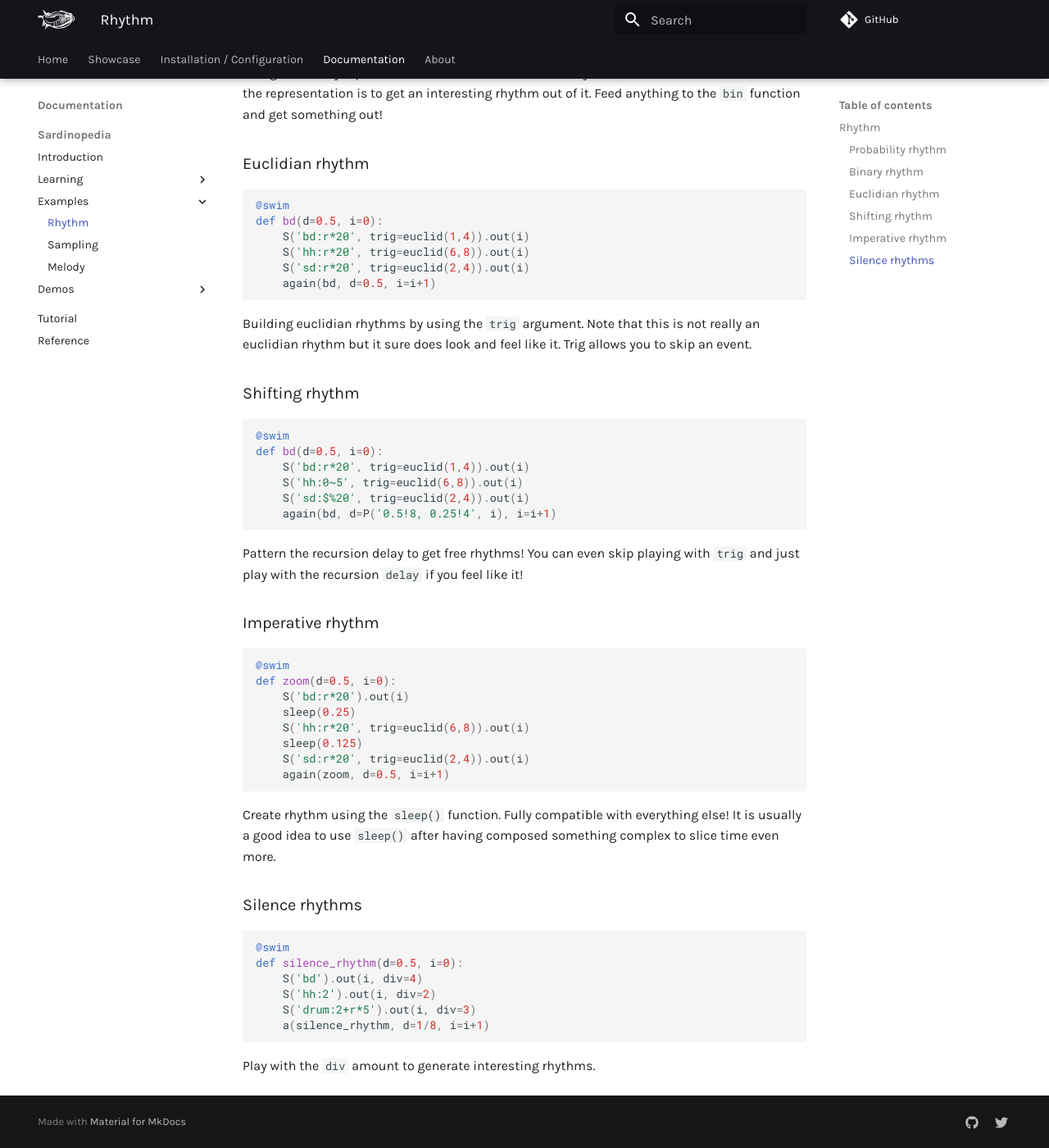
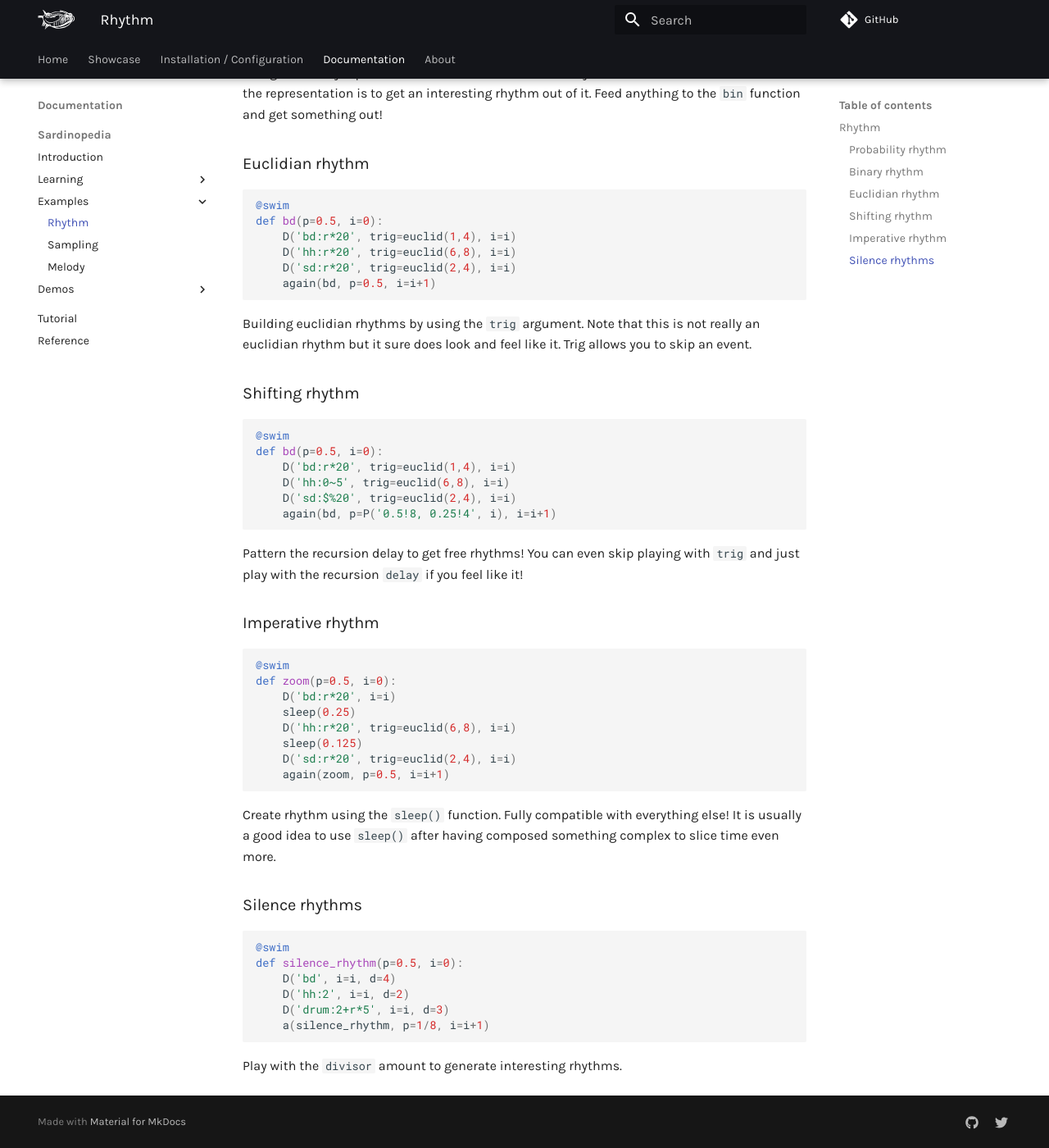
Before and after one commit to EmmaleeBonderud0325/sardine, an MkDocs documentation site: the page built from docs/documentation/sardinopedia/rhythm.md, in a window 1280 px wide and 1400 px high, scrolled down 763 px. Shown: the whole window at 82% size. Built offline with MkDocs 1.6.1 and Material for MkDocs 9.7.7, drawn with Linux system fonts in a browser that asks for light colours; comment, search, counter and statistics services are not loaded; some of the changed text lies outside the part shown.

Commit message:
[docs] syntax update in Rhythm tab

````diff
--- a/docs/documentation/sardinopedia/rhythm.md
+++ b/docs/documentation/sardinopedia/rhythm.md
@@ -4,16 +4,16 @@
 
 ```python3
 @swim
-def bd(d=0.5):
+def bd(p=0.5):
     if often():
-        S('bd').out()
+        D('bd')
     if sometimes():
-        S('hh').out()
+        D('hh')
     else:
-        S('pluck').out()
+        D('pluck')
     # condensed
-    S('sd', trig=1 if sometimes() else 0).out()
-    again(bd, d=0.5)
+    D('sd', trig=1 if sometimes() else 0)
+    again(bd, p=0.5)
 ```
 
 Building rhythms based on chance that an event will happen. Rolling a dice. These small functions are borrowed from **TidalCycles** that is using them intensively in its very thorough patterning system.
@@ -22,9 +22,9 @@ Building rhythms based on chance that an event will happen. Rolling a dice. Thes
 
 ```python3
 @swim
-def bd(d=0.5, i=0):
-    S('bd', trig=bin(20103)).out(i)
-    again(bd, d=0.5, i=i+1)
+def bd(p=0.5, i=0):
+    D('bd', trig=bin(20103), i=i)
+    again(bd, p=0.5, i=i+1)
 ```
 Using the binary representation of a number to build a rhythm. You don't need to know what the representation is to get an interesting rhythm out of it. Feed anything to the `bin` function and get something out!
 
@@ -32,11 +32,11 @@ Using the binary representation of a number to build a rhythm. You don't need to
 
 ```python3
 @swim
-def bd(d=0.5, i=0):
-    S('bd:r*20', trig=euclid(1,4)).out(i)
-    S('hh:r*20', trig=euclid(6,8)).out(i)
-    S('sd:r*20', trig=euclid(2,4)).out(i)
-    again(bd, d=0.5, i=i+1)
+def bd(p=0.5, i=0):
+    D('bd:r*20', trig=euclid(1,4), i=i)
+    D('hh:r*20', trig=euclid(6,8), i=i)
+    D('sd:r*20', trig=euclid(2,4), i=i)
+    again(bd, p=0.5, i=i+1)
 ```
 Building euclidian rhythms by using the `trig` argument. Note that this is not really an euclidian rhythm but it sure does look and feel like it. Trig allows you to skip an event.
 
@@ -44,11 +44,11 @@ Building euclidian rhythms by using the `trig` argument. Note that this is not r
 
 ```python3
 @swim
-def bd(d=0.5, i=0):
-    S('bd:r*20', trig=euclid(1,4)).out(i)
-    S('hh:0~5', trig=euclid(6,8)).out(i)
-    S('sd:$%20', trig=euclid(2,4)).out(i)
-    again(bd, d=P('0.5!8, 0.25!4', i), i=i+1)
+def bd(p=0.5, i=0):
+    D('bd:r*20', trig=euclid(1,4), i=i)
+    D('hh:0~5', trig=euclid(6,8), i=i)
+    D('sd:$%20', trig=euclid(2,4), i=i)
+    again(bd, p=P('0.5!8, 0.25!4', i), i=i+1)
 ```
 Pattern the recursion delay to get free rhythms! You can even skip playing with `trig` and just play with the recursion `delay` if you feel like it!
 
@@ -56,13 +56,13 @@ Pattern the recursion delay to get free rhythms! You can even skip playing with
 
 ```python3
 @swim
-def zoom(d=0.5, i=0):
-    S('bd:r*20').out(i)
+def zoom(p=0.5, i=0):
+    D('bd:r*20', i=i)
     sleep(0.25)
-    S('hh:r*20', trig=euclid(6,8)).out(i)
+    D('hh:r*20', trig=euclid(6,8), i=i)
     sleep(0.125)
-    S('sd:r*20', trig=euclid(2,4)).out(i)
-    again(zoom, d=0.5, i=i+1)
+    D('sd:r*20', trig=euclid(2,4), i=i)
+    again(zoom, p=0.5, i=i+1)
 ```
 Create rhythm using the `sleep()` function. Fully compatible with everything else! It is usually a good idea to use `sleep()` after having composed something complex to slice time even more.
 
@@ -70,11 +70,11 @@ Create rhythm using the `sleep()` function. Fully compatible with everything els
 
 ```python3
 @swim
-def silence_rhythm(d=0.5, i=0):
-    S('bd').out(i, div=4)
-    S('hh:2').out(i, div=2)
-    S('drum:2+r*5').out(i, div=3)
-    a(silence_rhythm, d=1/8, i=i+1)
+def silence_rhythm(p=0.5, i=0):
+    D('bd', i=i, d=4)
+    D('hh:2', i=i, d=2)
+    D('drum:2+r*5', i=i, d=3)
+    a(silence_rhythm, p=1/8, i=i+1)
 ```
 
-Play with the `div` amount to generate interesting rhythms.
+Play with the `divisor` amount to generate interesting rhythms.
````
